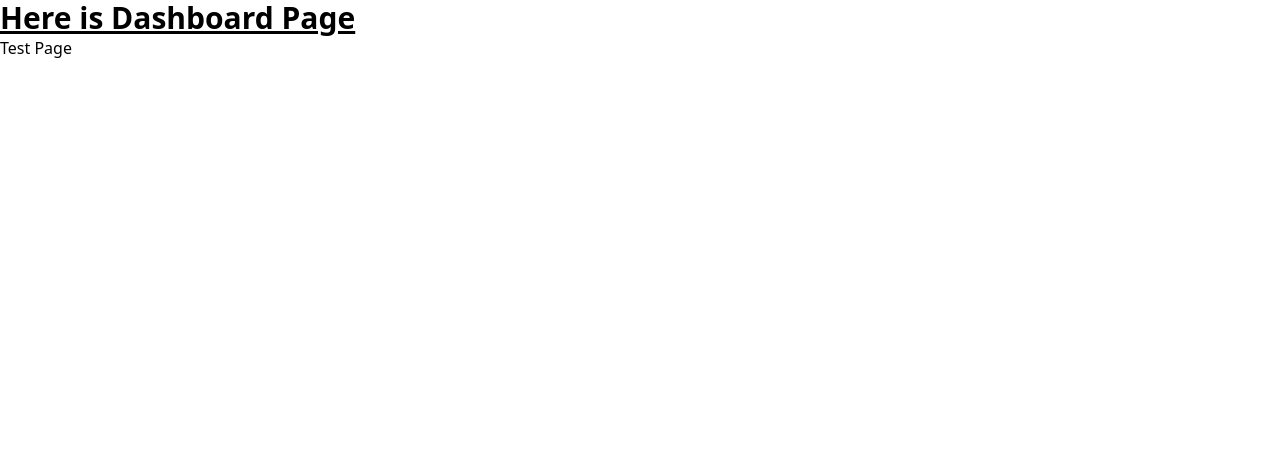
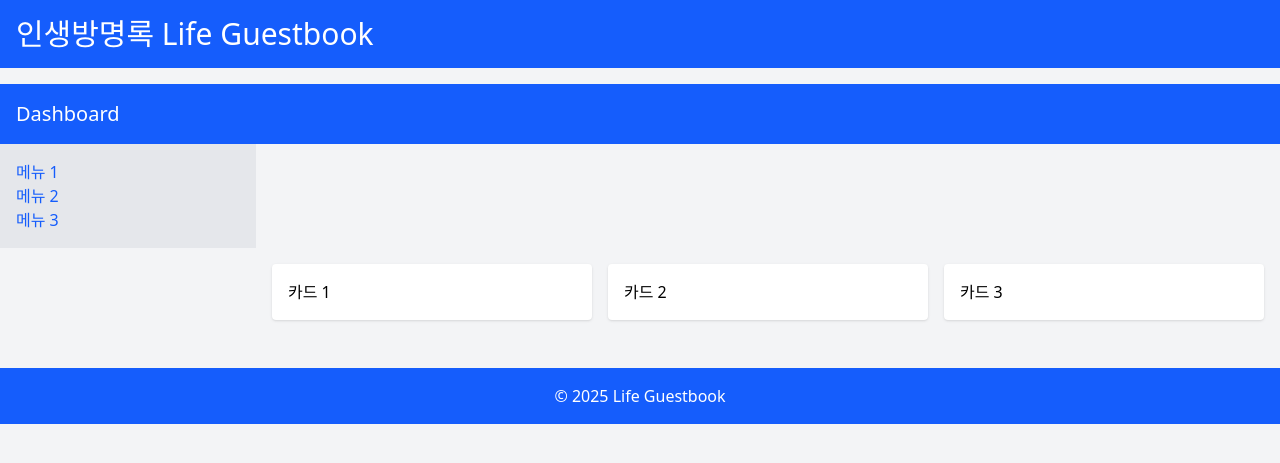
Before and after one commit to GyungA/life_guestbook, a Django app: page / in a window 1280 px wide. Shown: the top 463 px of the page. Run offline with Django 4.2, Linux system fonts and the light colour scheme.

Commit message:
Feat: Set up project structure and base templates

```diff
--- a/guestbook_messages/urls.py
+++ b/guestbook_messages/urls.py
@@ -3,5 +3,5 @@ from . import views
 
 urlpatterns = [
     path('', views.dashboard, name='dashboard'),
-    path('message/', views.message_board, name='message_board'),
+    path('message/', views.messageboard, name='messageboard'),
 ]
--- a/guestbook_messages/views.py
+++ b/guestbook_messages/views.py
@@ -3,5 +3,5 @@ from django.shortcuts import render
 def dashboard(request):
     return render(request, 'dashboard.html')
 
-def message_board(request):
-    return render(request, 'message_board.html')
+def messageboard(request):
+    return render(request, 'messageboard.html')
--- a/package.json
+++ b/package.json
@@ -1,6 +1,6 @@
 {
   "dependencies": {
-    "@tailwindcss/cli": "^4.0.17",
-    "tailwindcss": "^4.0.17"
+    "@tailwindcss/cli": "^4.1.4",
+    "tailwindcss": "^4.1.4"
   }
 }
--- a/src/css/output.css
+++ b/src/css/output.css
@@ -1,4 +1,5 @@
-/*! tailwindcss v4.0.17 | MIT License | https://tailwindcss.com */
+/*! tailwindcss v4.1.4 | MIT License | https://tailwindcss.com */
+@layer properties;
 @layer theme, base, components, utilities;
 @layer theme {
   :root, :host {
@@ -6,9 +7,15 @@
       "Segoe UI Emoji", "Segoe UI Symbol", "Noto Color Emoji";
     --font-mono: ui-monospace, SFMono-Regular, Menlo, Monaco, Consolas, "Liberation Mono",
       "Courier New", monospace;
+    --color-blue-600: oklch(54.6% 0.245 262.881);
+    --color-gray-100: oklch(96.7% 0.003 264.542);
+    --color-gray-200: oklch(92.8% 0.006 264.531);
+    --color-white: #fff;
+    --spacing: 0.25rem;
+    --text-xl: 1.25rem;
+    --text-xl--line-height: calc(1.75 / 1.25);
     --text-3xl: 1.875rem;
     --text-3xl--line-height: calc(2.25 / 1.875);
-    --font-weight-bold: 700;
     --default-font-family: var(--font-sans);
     --default-mono-font-family: var(--font-mono);
   }
@@ -120,7 +127,10 @@
   }
   @supports (not (-webkit-appearance: -apple-pay-button))  or (contain-intrinsic-size: 1px) {
     ::placeholder {
-      color: color-mix(in oklab, currentColor 50%, transparent);
+      color: currentcolor;
+      @supports (color: color-mix(in lab, red, red)) {
+        color: color-mix(in oklab, currentcolor 50%, transparent);
+      }
     }
   }
   textarea {
@@ -156,19 +166,176 @@
   }
 }
 @layer utilities {
+  .container {
+    width: 100%;
+    @media (width >= 40rem) {
+      max-width: 40rem;
+    }
+    @media (width >= 48rem) {
+      max-width: 48rem;
+    }
+    @media (width >= 64rem) {
+      max-width: 64rem;
+    }
+    @media (width >= 80rem) {
+      max-width: 80rem;
+    }
+    @media (width >= 96rem) {
+      max-width: 96rem;
+    }
+  }
+  .mx-auto {
+    margin-inline: auto;
+  }
+  .mt-4 {
+    margin-top: calc(var(--spacing) * 4);
+  }
+  .ml-64 {
+    margin-left: calc(var(--spacing) * 64);
+  }
+  .block {
+    display: block;
+  }
+  .grid {
+    display: grid;
+  }
+  .w-64 {
+    width: calc(var(--spacing) * 64);
+  }
+  .grid-cols-3 {
+    grid-template-columns: repeat(3, minmax(0, 1fr));
+  }
+  .gap-4 {
+    gap: calc(var(--spacing) * 4);
+  }
+  .rounded {
+    border-radius: 0.25rem;
+  }
+  .bg-blue-600 {
+    background-color: var(--color-blue-600);
+  }
+  .bg-gray-100 {
+    background-color: var(--color-gray-100);
+  }
+  .bg-gray-200 {
+    background-color: var(--color-gray-200);
+  }
+  .bg-white {
+    background-color: var(--color-white);
+  }
+  .p-4 {
+    padding: calc(var(--spacing) * 4);
+  }
+  .py-4 {
+    padding-block: calc(var(--spacing) * 4);
+  }
+  .text-center {
+    text-align: center;
+  }
+  .font-sans {
+    font-family: var(--font-sans);
+  }
   .text-3xl {
     font-size: var(--text-3xl);
     line-height: var(--tw-leading, var(--text-3xl--line-height));
   }
-  .font-bold {
-    --tw-font-weight: var(--font-weight-bold);
-    font-weight: var(--font-weight-bold);
+  .text-xl {
+    font-size: var(--text-xl);
+    line-height: var(--tw-leading, var(--text-xl--line-height));
   }
-  .underline {
-    text-decoration-line: underline;
+  .text-blue-600 {
+    color: var(--color-blue-600);
+  }
+  .text-white {
+    color: var(--color-white);
+  }
+  .shadow {
+    --tw-shadow: 0 1px 3px 0 var(--tw-shadow-color, rgb(0 0 0 / 0.1)), 0 1px 2px -1px var(--tw-shadow-color, rgb(0 0 0 / 0.1));
+    box-shadow: var(--tw-inset-shadow), var(--tw-inset-ring-shadow), var(--tw-ring-offset-shadow), var(--tw-ring-shadow), var(--tw-shadow);
   }
 }
-@property --tw-font-weight {
+@property --tw-shadow {
+  syntax: "*";
+  inherits: false;
+  initial-value: 0 0 #0000;
+}
+@property --tw-shadow-color {
   syntax: "*";
   inherits: false;
 }
+@property --tw-shadow-alpha {
+  syntax: "<percentage>";
+  inherits: false;
+  initial-value: 100%;
+}
+@property --tw-inset-shadow {
+  syntax: "*";
+  inherits: false;
+  initial-value: 0 0 #0000;
+}
+@property --tw-inset-shadow-color {
+  syntax: "*";
+  inherits: false;
+}
+@property --tw-inset-shadow-alpha {
+  syntax: "<percentage>";
+  inherits: false;
+  initial-value: 100%;
+}
+@property --tw-ring-color {
+  syntax: "*";
+  inherits: false;
+}
+@property --tw-ring-shadow {
+  syntax: "*";
+  inherits: false;
+  initial-value: 0 0 #0000;
+}
+@property --tw-inset-ring-color {
+  syntax: "*";
+  inherits: false;
+}
+@property --tw-inset-ring-shadow {
+  syntax: "*";
+  inherits: false;
+  initial-value: 0 0 #0000;
+}
+@property --tw-ring-inset {
+  syntax: "*";
+  inherits: false;
+}
+@property --tw-ring-offset-width {
+  syntax: "<length>";
+  inherits: false;
+  initial-value: 0px;
+}
+@property --tw-ring-offset-color {
+  syntax: "*";
+  inherits: false;
+  initial-value: #fff;
+}
+@property --tw-ring-offset-shadow {
+  syntax: "*";
+  inherits: false;
+  initial-value: 0 0 #0000;
+}
+@layer properties {
+  @supports ((-webkit-hyphens: none) and (not (margin-trim: inline))) or ((-moz-orient: inline) and (not (color:rgb(from red r g b)))) {
+    *, ::before, ::after, ::backdrop {
+      --tw-shadow: 0 0 #0000;
+      --tw-shadow-color: initial;
+      --tw-shadow-alpha: 100%;
+      --tw-inset-shadow: 0 0 #0000;
+      --tw-inset-shadow-color: initial;
+      --tw-inset-shadow-alpha: 100%;
+      --tw-ring-color: initial;
+      --tw-ring-shadow: 0 0 #0000;
+      --tw-inset-ring-color: initial;
+      --tw-inset-ring-shadow: 0 0 #0000;
+      --tw-ring-inset: initial;
+      --tw-ring-offset-width: 0px;
+      --tw-ring-offset-color: #fff;
+      --tw-ring-offset-shadow: 0 0 #0000;
+    }
+  }
+}
--- a/src/css/styles.css
+++ /dev/null
@@ -1 +0,0 @@
-@import "tailwindcss";
--- /dev/null
+++ b/templates/base.html
@@ -0,0 +1,21 @@
+<!DOCTYPE html>
+<html lang="ko">
+<head>
+    <meta charset="UTF-8">
+    <meta name="viewport" content="width=device-width, initial-scale=1.0">
+    <title>인생방명록 Life Guestbook</title>
+    <link href="../src/css/output.css" rel="stylesheet">
+</head>
+<body class="bg-gray-100 font-sans">
+    <header class="bg-blue-600 text-white p-4">
+        <h1 class="text-3xl">인생방명록 Life Guestbook</h1>
+    </header>
+    <div class="container mx-auto py-4">
+        {% block content %}
+        {% endblock %}
+    </div>
+    <footer class="bg-blue-600 text-white text-center p-4 mt-4">
+        <p>© 2025 Life Guestbook</p>
+    </footer>
+</body>
+</html>
--- a/templates/dashboard.html
+++ b/templates/dashboard.html
@@ -1,3 +1,7 @@
+{% extends 'base.html' %}
+
+{% block content %}
+
 <!DOCTYPE html>
 <html lang="ko">
 <head>
@@ -6,8 +10,26 @@
     <title>대시보드</title>
     <link href="../src/css/output.css" rel="stylesheet">
 </head>
-<body>
-    <h1 class="text-3xl font-bold underline">Here is Dashboard Page</h1>
-    <p>Test Page</p>
+<body class="bg-gray-100">
+    <header class="bg-blue-600 text-white p-4">
+        <h1 class="text-xl">Dashboard</h1>
+    </header>
+
+    <nav class="bg-gray-200 w-64 p-4">
+        <ul>
+            <li><a href="#" class="text-blue-600">메뉴 1</a></li>
+            <li><a href="#" class="text-blue-600">메뉴 2</a></li>
+            <li><a href="#" class="text-blue-600">메뉴 3</a></li>
+        </ul>
+    </nav>
+
+    <main class="ml-64 p-4">
+        <div class="grid grid-cols-3 gap-4">
+            <div class="bg-white p-4 rounded shadow">카드 1</div>
+            <div class="bg-white p-4 rounded shadow">카드 2</div>
+            <div class="bg-white p-4 rounded shadow">카드 3</div>
+        </div>
+    </main>
 </body>
 </html>
+{% endblock %}
--- a/templates/message.board.html
+++ b/templates/messageboard.html
@@ -1,3 +1,6 @@
+{% extends 'base.html' %}
+
+{% block content %}
 <!DOCTYPE html>
 <html lang="ko">
 <head>
@@ -10,3 +13,4 @@
 <p>Test Page</p>
 </body>
 </html>
+{% endblock %}
```
Also changed, not shown: package-lock.json, 1 other file.
